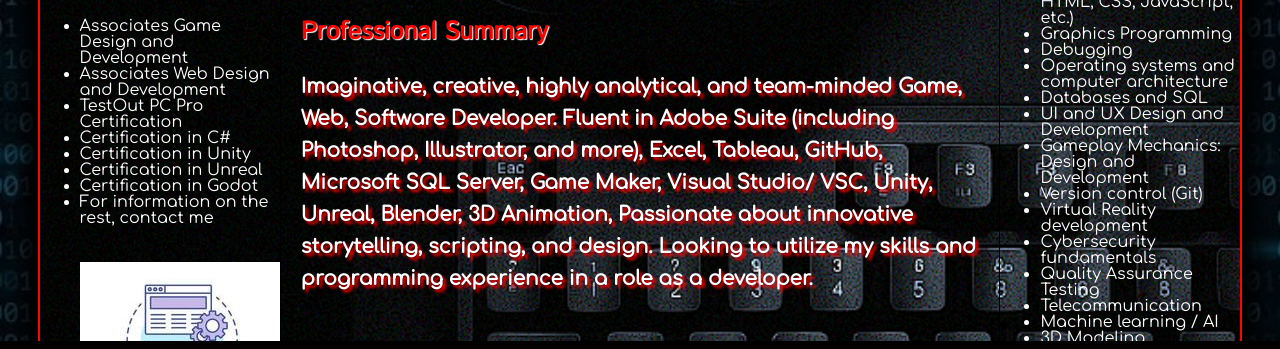
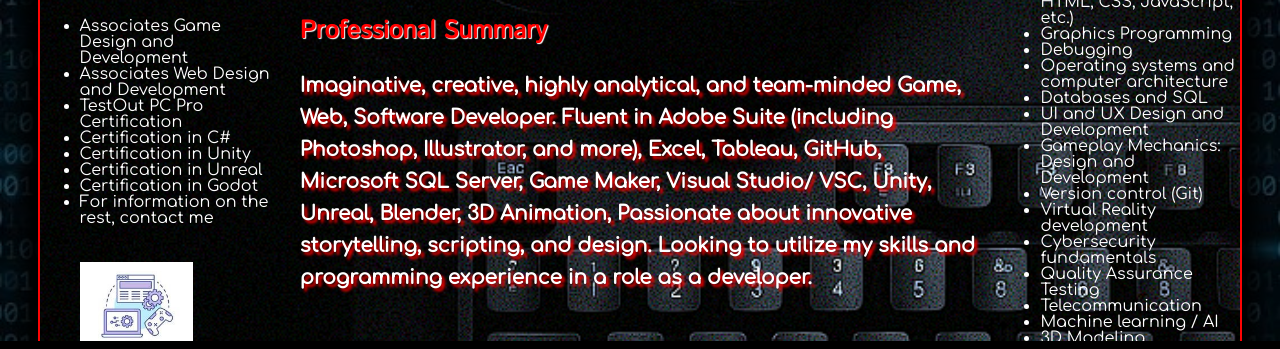
Before and after one commit to MC-1Dev/MchenDev.github.io, a plain HTML site: page resume.html in a window 1280 px wide. Shown: the part 391-740 px from the top of the page. Drawn offline with nearby package versions, Linux system fonts and the light colour scheme.

Commit message:
adjust resume pic and remove border

```diff
--- a/styles/main_rwd.css
+++ b/styles/main_rwd.css
@@ -197,7 +197,7 @@
 
 .main-text, .right{
   padding: 20px;
-  border: 1px solid #000;
+
   box-sizing: border-box;
 }
 
@@ -452,12 +452,13 @@ aside ul li a  {
 #image1{
   background-image:url(../images/game_dev_icon.jpg);
   background-repeat: no-repeat;
-  width:234px;
-  height:212px;
+  width:150px;
+  height:100px;
+  background-size: 75%;
 }
 #image1:hover{
   background-image:url(../images/coding-banner.png);
-  background-size: 80%;
+  background-size: 75%;
 
 }
 
```
